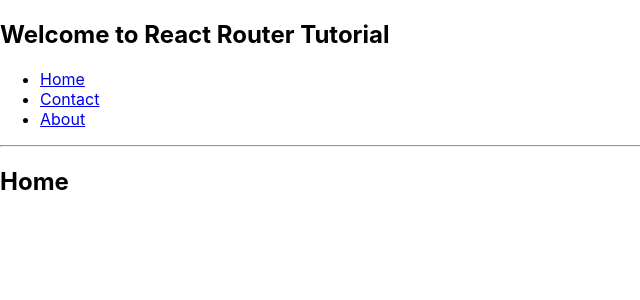
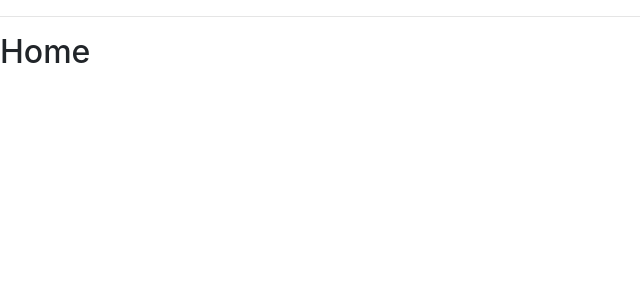
Before and after one commit to heldergoncalves92/heldergoncalves92.github.io, a React (Create React App) app: page / in a window 1280 px wide. Shown: the top 300 px of the page, without its empty margins (0-640 px from the left). Built offline with nearby package versions, Linux system fonts and the light colour scheme.

Commit message:
Add bootstrap

```diff
--- a/package.json
+++ b/package.json
@@ -3,7 +3,9 @@
   "version": "0.1.0",
   "private": true,
   "dependencies": {
+    "bootstrap": "^4.6.0",
     "react": "^17.0.2",
+    "react-bootstrap": "^1.5.2",
     "react-dom": "^17.0.2",
     "react-router-dom": "^5.2.0",
     "react-scripts": "4.0.3",
--- a/src/About/About.tsx
+++ b/src/About/About.tsx
@@ -2,7 +2,7 @@
 const About = () => {
     return (
         <div>
-          <h2>Home</h2>
+          <h2>About</h2>
         </div>
     );
 }
--- a/src/App.scss
+++ b/src/App.scss
@@ -1,38 +1 @@
-.App {
-  text-align: center;
-}
-
-.App-logo {
-  height: 40vmin;
-  pointer-events: none;
-}
-
-@media (prefers-reduced-motion: no-preference) {
-  .App-logo {
-    animation: App-logo-spin infinite 20s linear;
-  }
-}
-
-.App-header {
-  background-color: #282c34;
-  min-height: 100vh;
-  display: block;
-  flex-direction: column;
-  align-items: center;
-  justify-content: center;
-  font-size: calc(10px + 2vmin);
-  color: white;
-}
-
-.App-link {
-  color: #61dafb;
-}
-
-@keyframes App-logo-spin {
-  from {
-    transform: rotate(0deg);
-  }
-  to {
-    transform: rotate(360deg);
-  }
-}
+@import "bootstrap/scss/bootstrap";
--- a/src/App.tsx
+++ b/src/App.tsx
@@ -1,8 +1,12 @@
-import './App.scss';
 import Home from "./Home/Home";
 import Contact from "./Contact/Contact";
 import About from "./About/About";
+import Nav from 'react-bootstrap/Nav';
+import Navbar from 'react-bootstrap/Navbar'
+
 import { BrowserRouter as Router, Switch, Route, Link } from 'react-router-dom';
+
+import "./App.scss";
 
 export enum Routes {
   Home = "/",
@@ -10,18 +14,23 @@ export enum Routes {
   Contact = "/contact",
 }
 
+const InnerNavbar = () => {
+  return <Navbar bg="light" expand="lg">
+    <Navbar.Brand href="#home">React-Bootstrap</Navbar.Brand>
+      <Nav className="mr-auto">
+        <Nav.Link><Link to={Routes.Home}> Home </Link></Nav.Link>
+        <Nav.Link ><Link to={Routes.Contact} >Contact</Link></Nav.Link>
+        <Nav.Link><Link to={Routes.About} >About</Link></Nav.Link>
+      </Nav>
+    </Navbar>;
+}
+
 function App() {
   return (
       <Router>
 
-        <h2>Welcome to React Router Tutorial</h2>
-         <nav className="navbar navbar-expand-lg navbar-light bg-light">
-          <ul className="navbar-nav mr-auto">
-            <li><Link to={Routes.Home} className="nav-link"> Home </Link></li>
-            <li><Link to={Routes.Contact} className="nav-link">Contact</Link></li>
-            <li><Link to={Routes.About} className="nav-link">About</Link></li>
-          </ul>
-          </nav>
+
+
           <hr />
           <Switch>
               <Route exact path={Routes.Home} component={Home} />
--- /dev/null
+++ b/src/ThemeProvider.ts
@@ -0,0 +1,3 @@
+export enum Theme {
+    Light = "light",
+}
```
Also changed, not shown: 1 other file (tests, documents, lock files or other folders).
